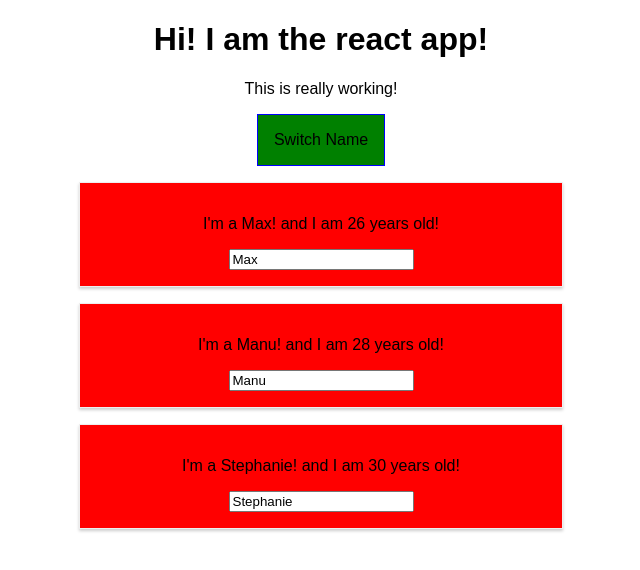
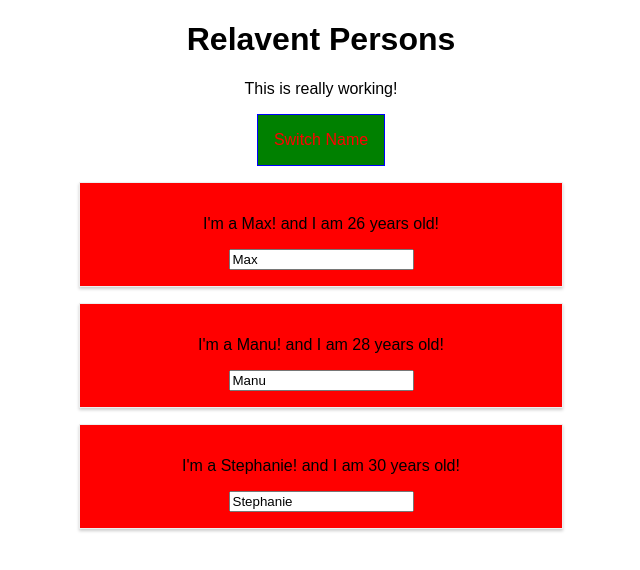
Before and after one commit to omerfshahul/react-complete-guide, a React app: page / in a window 1280 px wide. Shown: the top 570 px of the page, without its empty margins (319-959 px from the left). Built offline with nearby package versions, Linux system fonts and the light colour scheme.

Commit message:
component life cycle

```diff
--- a/package.json
+++ b/package.json
@@ -40,7 +40,7 @@
     "style-loader": "0.19.0",
     "sw-precache-webpack-plugin": "0.11.4",
     "url-loader": "0.6.2",
-    "webpack": "3.8.1",
+    "webpack": "^3.8.1",
     "webpack-dev-server": "2.9.4",
     "webpack-manifest-plugin": "1.3.2",
     "whatwg-fetch": "2.0.3"
--- a/src/App.js
+++ b/src/App.js
@@ -3,6 +3,7 @@ import styles from './App.css';
 import Person from './components/Person/Person';
 import ErrorBoundary from './components/ErrorBoundary/ErrorBoundary'
 import Persons from './components/Persons/Persons'
+import Cockpit from './components/cockpit/cockpit'
 
 class App extends Component {
 
@@ -68,16 +69,7 @@ class App extends Component {
     });
   }
   render() {
-    const style = {
-      backgroundColor: 'green',
-      color:'white',
-      font: 'inherit',
-      border: '2x solid blue',
-      padding: '8px',
-      cursor: 'pointer',
 
-
-    };
     let persons = null;
     if (this.state.showPersons){
 
@@ -91,24 +83,19 @@ class App extends Component {
 
        </div>
       );
-      style.backgroundColor = 'red';
 
-    }
-    let classes = [];
 
-    if( this.state.persons.length <= 2) {
-      classes.push(styles.red);
-    }
-    if(this.state.persons.length <= 1) {
-      classes.push(styles.bold);
     }
 
     return (
 
         <div className={styles.App}>
-          <h1>Hi! I am the react app! </h1>
-          <p className={classes.join(' ')}>This is really working!</p>
-          <button  onClick={this.togglePersons}>Switch Name</button>
+          <Cockpit
+           appTitle={this.props.title}
+           persons={this.state.persons}
+           clicked={this.togglePersons}
+           showPersons={this.state.showPersons}
+          />
           {persons}
 
 
--- a/src/components/Persons/Persons.js
+++ b/src/components/Persons/Persons.js
@@ -1,15 +1,21 @@
-import React from 'react';
+import React, {Component} from 'react';
 
 import Person from '../Person/Person';
 
-const persons = (props) => props.persons.map((person,index) =>
+class Persons extends Component{
+
+  render() {
+
+    return this.props.persons.map((person,index) =>
      <Person
-       click={() => props.clicked(index)}
+       click={() => this.props.clicked(index)}
        name={person.name}
        age={person.age}
        key={person.id}
-       changed={ (event) => props.changed(event,person.id)}
+       changed={ (event) => this.props.changed(event,person.id)}
        />
-);
+     );
+  }
+}
 
-export default persons;
+export default Persons;
--- a/src/components/cockpit/cockpit.js
+++ b/src/components/cockpit/cockpit.js
@@ -2,12 +2,38 @@ import React from 'react';
 import styles from './cockpit.css'
 
 const cockpit = (props) => {
+
+    const style = {
+        backgroundColor: 'green',
+        color:'white',
+        font: 'inherit',
+        border: '2x solid blue',
+        padding: '8px',
+        cursor: 'pointer',
+
+
+    };
+    let classes = [];
+
+    let btnClass = ' '
+
+    if( props.persons.length <= 2) {
+      classes.push(styles.red);
+    }
+    if(props.persons.length <= 1) {
+      classes.push(styles.bold);
+    }
+
+    if(props.showPersons)
+    {
+       btnClass = styles.red;
+    }
     return(
 
         <div className={styles.cockpit}>
-         <h1>Hi! I am the react app! </h1>
+         <h1>{props.appTitle} </h1>
          <p className={classes.join(' ')}>This is really working!</p>
-        <button  onClick={props.clicked}>Switch Name</button>
+        <button className={btnClass}  onClick={props.clicked}>Switch Name</button>
 
 
 
--- a/src/index.js
+++ b/src/index.js
@@ -4,5 +4,5 @@ import './index.css';
 import App from './App';
 import registerServiceWorker from './registerServiceWorker';
 
-ReactDOM.render(<App />, document.getElementById('root'));
+ReactDOM.render(<App title = "Relavent Persons" />, document.getElementById('root'));
 registerServiceWorker();
```
